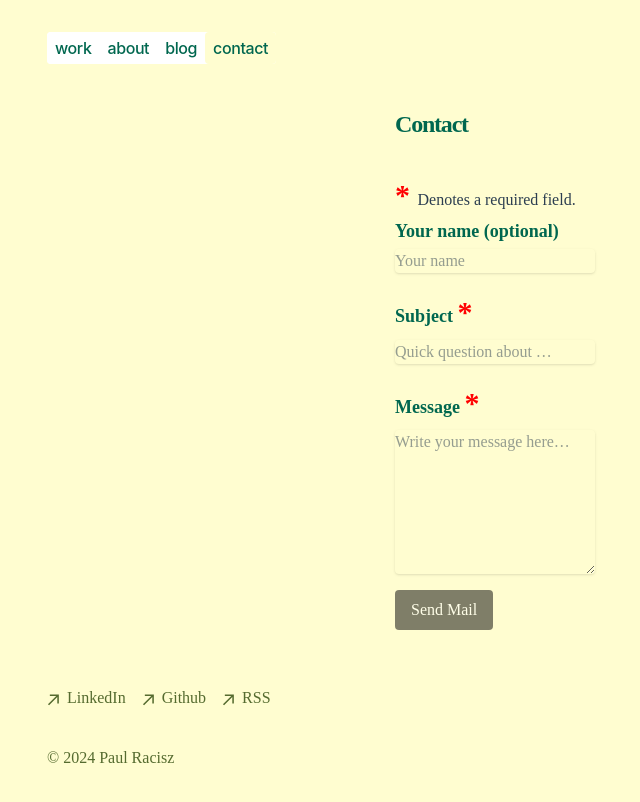
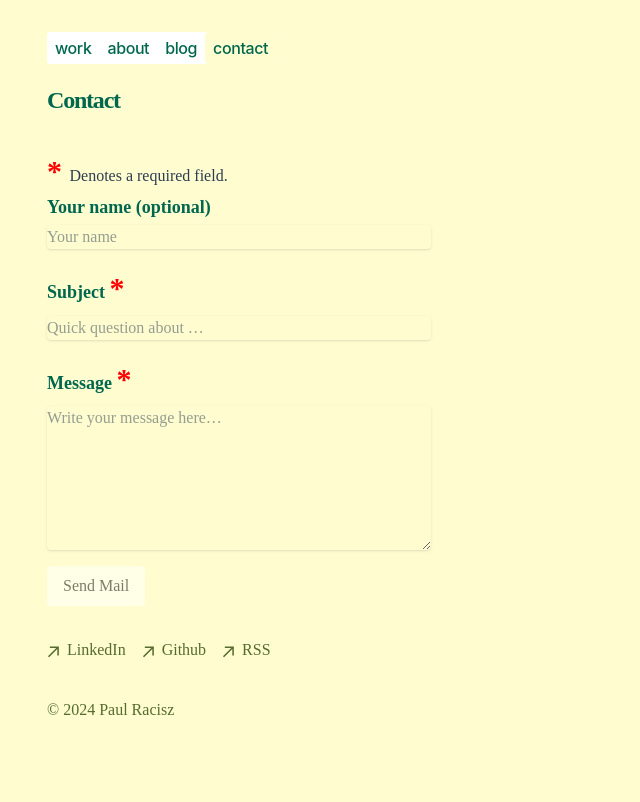
Before and after one commit to Paulracisz/portfolio-nextjs, a Next.js app: page /contact in a window 1280 px wide. Shown: the top 802 px of the page, without its empty margins (145-785 px from the left). Built offline with nearby package versions, Linux system fonts and the light colour scheme.

Commit message:
small adjustments

```diff
--- a/app/about/page.tsx
+++ b/app/about/page.tsx
@@ -25,10 +25,10 @@ export default function About() {
       <h1 className="mb-8 text-2xl font-semibold tracking-tighter">
         About Me
       </h1>
-      <section className="flex items-center">
-      <p className="mb-4">Hi, I'm Paul. I'm a Software Engineer with { yearsOfExperience } years of experience. I specalize in Mobile and Front-End Web Development. I moved from the Metro Detroit area of Michigan to the Michiana area of Indiana to being my career. At first, I attended Kenzie Academy, a 1 year long program designed to prepare students to break into tech. I started my first role at Firefly Integrations in May of 2021. At Firefly, I develop mobile applications that are used in luxury motorhomes to control systems like HVAC, electrical, lights, and mechanical components. We use CAN Bus to integrate third party hardware to work in one seamless system. I enjoy traveling to new places whenever I can. I am currently learning spanish in hopes that I can one day travel to South America and Spain. I love coffee, and like to make tasty lattes. I enjoy playing video games, and am learning how to make my own games with Godot. I teach sunday school at my church and have 2 kids of my own.
+      <section className="flex">
+      <p className="mb-4 font-medium">Hi, I'm Paul. I'm a Software Engineer with { yearsOfExperience } years of experience. I specalize in Mobile and Front-End Web Development. I moved from the Metro Detroit area of Michigan to the Michiana area of Indiana to being my career. At first, I attended Kenzie Academy, a 1 year long program designed to prepare students to break into tech. I started my first role at Firefly Integrations in May of 2021. At Firefly, I develop mobile applications that are used in luxury motorhomes to control systems like HVAC, electrical, lights, and mechanical components. We use CAN Bus to integrate third party hardware to work in one seamless system. I enjoy traveling to new places whenever I can. I am currently learning spanish in hopes that I can one day travel to South America and Spain. I love coffee, and like to make tasty lattes. I enjoy playing video games, and am learning how to make my own games with Godot. I teach sunday school at my church and have 2 kids of my own.
       </p>
-      <Image src={AboutPic1} width={250} className="rounded m-10" alt="photo of me" />
+      <Image src={AboutPic1} height={250} className="rounded m-10 object-contain" alt="photo of me" />
       </section>
       <p>My Github Contribution Chart!</p>
       <img src="http://ghchart.rshah.org/Paulracisz" className="m-10" alt="Github chart" />
--- a/app/contact/page.tsx
+++ b/app/contact/page.tsx
@@ -76,10 +76,10 @@ export default function Contact() {
   // 3️⃣ Render the UI
   // -----------------------------------------------------------------
   return (
-    <section className="max-w-lg mx-auto p-6">
+    <section className="max-w-lg">
       <h1 className="mb-8 text-2xl font-semibold tracking-tighter">Contact</h1>
 
-      <div className="space-y-4">
+      <div className="space-y-4 max-w-sm">
         {/* Optional name --------------------------------------------------- */}
         <div>
           <span className="asterisk" >* </span> Denotes a required field. <br />
@@ -133,7 +133,7 @@ export default function Contact() {
           type="button"
           onClick={handleSendEmail}
           disabled={!subject.trim() || !message.trim()}
-          className="inline-flex items-center justify-center rounded bg-black px-4 py-2 text-white hover:bg-primary-700 hover:cursor-pointer disabled:cursor-not-allowed disabled:opacity-50"
+          className="inline-flex items-center justify-center rounded bg-white px-4 py-2 text-black hover:bg-primary-700 hover:cursor-pointer disabled:cursor-not-allowed disabled:opacity-50"
         >
           Send Mail
         </button>
```
